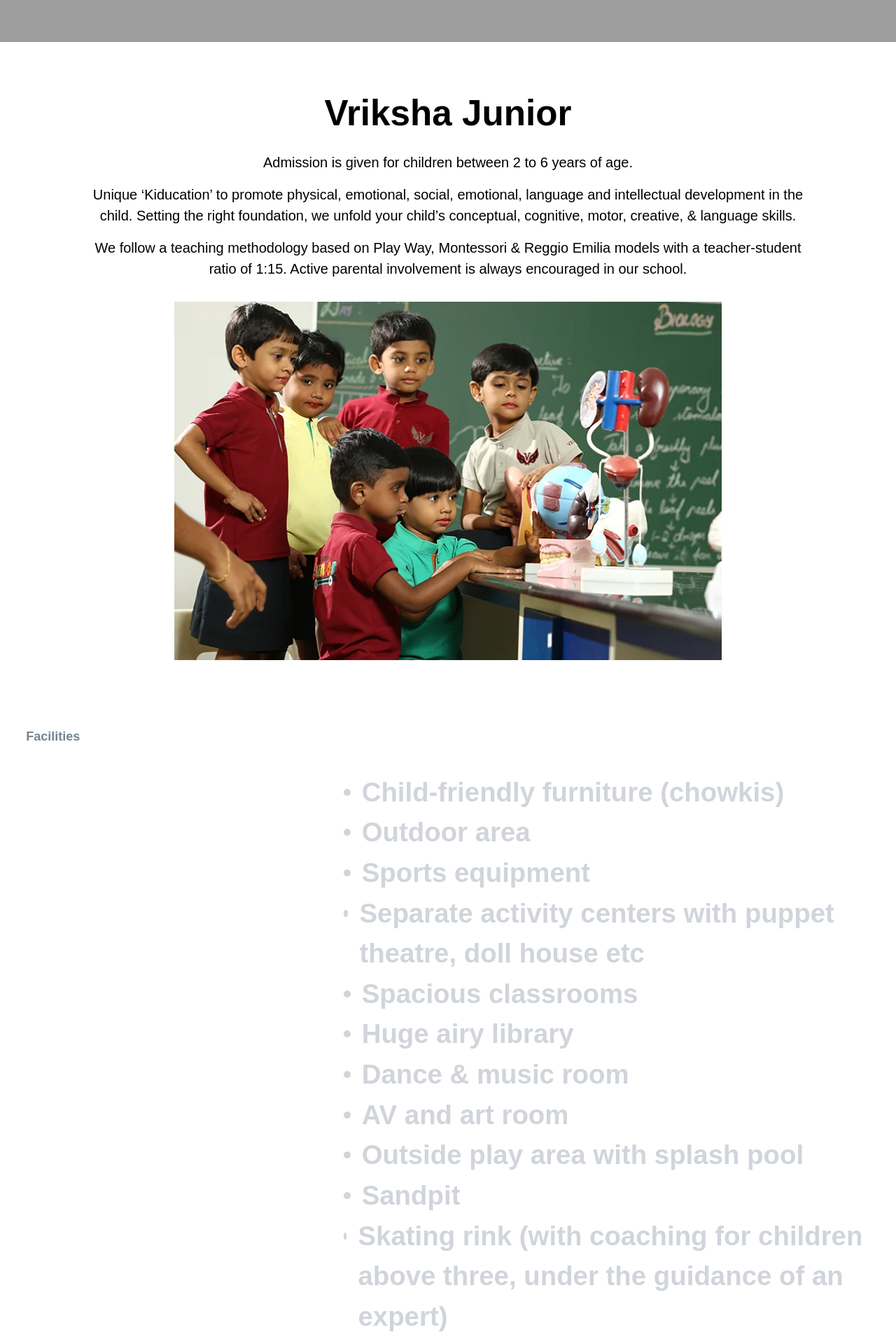
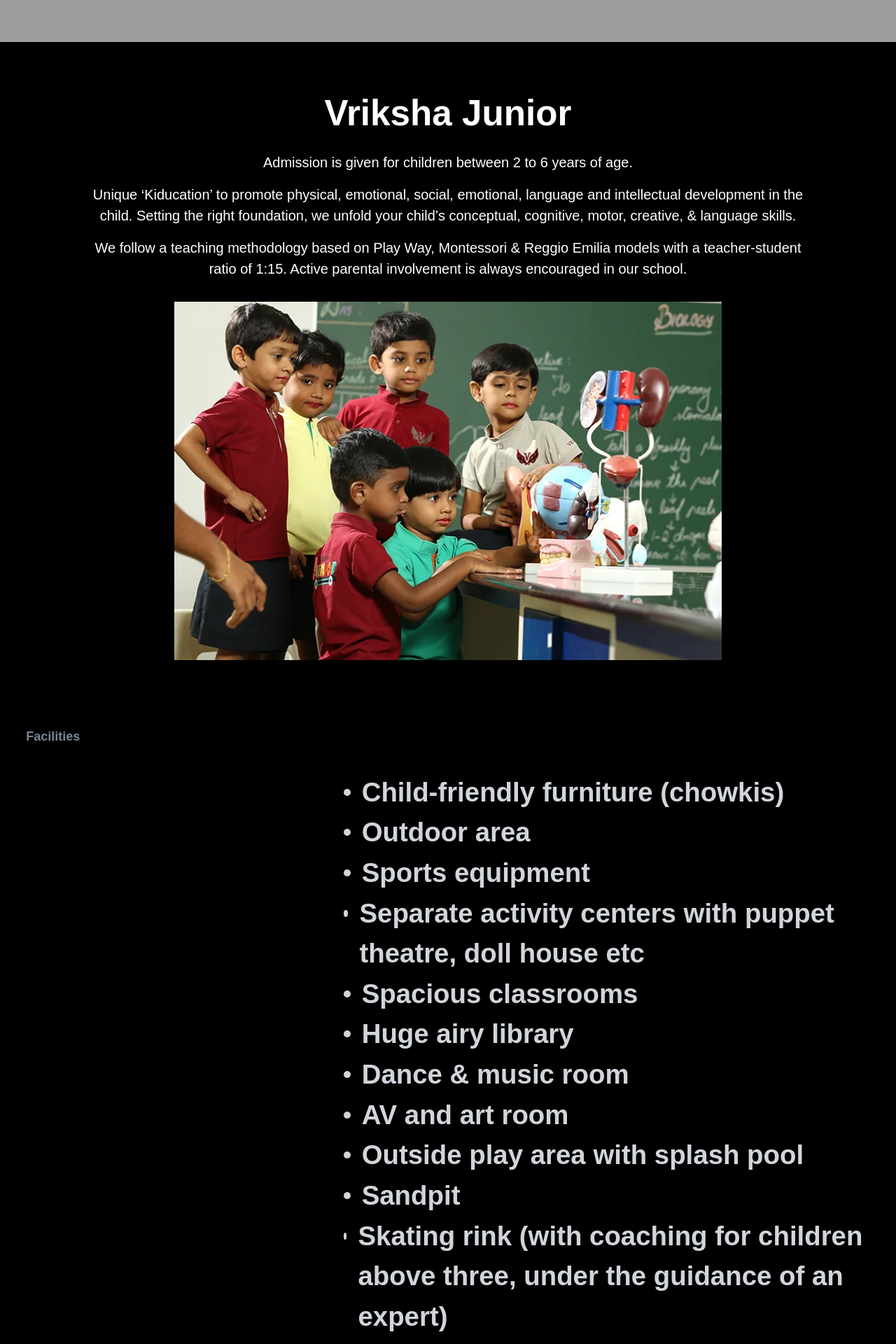
Before and after one commit to Balaji-Pachairaj/vrikshaschool2, a React (Vite) app in the folder frontend/: page /learning in a window 1280 px wide. Shown: the part 1780-3700 px from the top of the page at 70% size. Built offline with nearby package versions, Linux system fonts and the light colour scheme; grey boxes are pictures that could not be loaded.

Commit message:
feat : learning content and all section complete

```diff
--- a/frontend/src/pages/Learning/Facilities.jsx
+++ b/frontend/src/pages/Learning/Facilities.jsx
@@ -23,7 +23,7 @@
       }}
     >
       <span className=" w-[10px] h-[10px] rounded-[50%] bg-gray-300 mt-[1.5rem]"></span>
-      <h1 className=" cursor-pointer text-[3vw] text-gray-300 font-[600] hover:translate-x-[7%] hover:text-black hover:scale-110 duration-500">
+      <h1 className=" cursor-pointer text-[3vw] text-gray-300 font-[600] hover:translate-x-[7%] hover:text-white hover:scale-110 duration-500">
         {text}
       </h1>
     </li>
@@ -80,7 +80,7 @@
   };
 
   return (
-    <div className=" w-full min-h-screen h-fit  bg-[white] flex flex-row justify-evenly items-start font-cabin pt-[10vh] pb-[10vh]">
+    <div className=" w-full min-h-screen h-fit  bg-[black] flex flex-row justify-evenly items-start font-cabin pt-[10vh] pb-[10vh]">
       <div className=" w-[35%] h-full p-4 relative">
         <h1 className=" text-[#758694] text-[18px] font-[600] ">Facilities</h1>
 
--- a/frontend/src/pages/Learning/FacilitiesSection.jsx
+++ b/frontend/src/pages/Learning/FacilitiesSection.jsx
@@ -10,20 +10,20 @@
   const isMobile = useMediaQuery({ maxWidth: 767 });
   return (
     <>
-      <div className=" w-full h-fit bg-white pt-[4rem] flex flex-col items-center">
-        <h1 className=" font-cabin xl:text-[4vw] lg:text-[4.5vw] md:text-[5vw] sm:text-[6vw] text-[6.5vw] text-[black] text-center font-[600] ">
+      <div className=" w-full h-fit bg-black pt-[4rem] flex flex-col items-center">
+        <h1 className=" font-cabin xl:text-[4vw] lg:text-[4.5vw] md:text-[5vw] sm:text-[6vw] text-[6.5vw] text-[white] text-center font-[600] ">
           Vriksha Junior
         </h1>
-        <p className=" ps-8 pe-8  md:max-w-[85%] max-w-[100%] font-cabin lg:text-[20px] md:text-[16px] text-[12px]  text-[black] text-center font-[400] mt-[1rem]">
+        <p className=" ps-8 pe-8  md:max-w-[85%] max-w-[100%] font-cabin lg:text-[20px] md:text-[16px] text-[12px]  text-[white] text-center font-[400] mt-[1rem]">
           Admission is given for children between 2 to 6 years of age.
         </p>
-        <p className=" ps-8 pe-8  md:max-w-[85%] max-w-[100%] font-cabin lg:text-[20px] md:text-[16px] text-[12px]  text-[black] text-center font-[400] mt-[1rem]">
+        <p className=" ps-8 pe-8  md:max-w-[85%] max-w-[100%] font-cabin lg:text-[20px] md:text-[16px] text-[12px]  text-[white] text-center font-[400] mt-[1rem]">
           Unique ‘Kiducation’ to promote physical, emotional, social, emotional,
           language and intellectual development in the child. Setting the right
           foundation, we unfold your child’s conceptual, cognitive, motor,
           creative, & language skills.
         </p>
-        <p className=" ps-8 pe-8  md:max-w-[85%] max-w-[100%] font-cabin lg:text-[20px] md:text-[16px] text-[12px]  text-[black] text-center font-[400] mt-[1rem]">
+        <p className=" ps-8 pe-8  md:max-w-[85%] max-w-[100%] font-cabin lg:text-[20px] md:text-[16px] text-[12px]  text-[white] text-center font-[400] mt-[1rem]">
           We follow a teaching methodology based on Play Way, Montessori &
           Reggio Emilia models with a teacher-student ratio of 1:15. Active
           parental involvement is always encouraged in our school.
@@ -34,6 +34,7 @@
         </div>
       </div>
       {isMobile ? <FacilitiesMobile /> : <Facilities />}
+
     </>
   );
 };
--- a/frontend/src/pages/Learning/LeadCurriculam.jsx
+++ b/frontend/src/pages/Learning/LeadCurriculam.jsx
@@ -94,20 +94,20 @@
 
 const LeadCurriculam = () => {
   return (
-    <div className=" w-full min-h-screen bg-[#d6d6c6] pt-[2rem] pb-[2rem]">
+    <div className=" w-full min-h-screen bg-[black] pt-[2rem] pb-[2rem]">
       <div className=" w-full h-fit flex flex-col items-center mb-[2vh] mt-[3vh]">
-        <h1 className=" font-cabin xl:text-[4vw] lg:text-[4.5vw] md:text-[5vw] sm:text-[6vw] text-[6.5vw] text-[black] text-center font-[600] ">
+        <h1 className=" font-cabin xl:text-[4vw] lg:text-[4.5vw] md:text-[5vw] sm:text-[6vw] text-[6.5vw] text-[white] text-center font-[600] ">
           LEAD Curriculum
         </h1>
         <p className=" ps-8 pe-8  md:max-w-[85%] max-w-[100%] font-cabin lg:text-[20px] md:text-[16px] text-[12px]  text-[blue] text-center font-[400] mt-[1rem]">
           Academic excellence powered by Lead School
         </p>
-        <p className=" ps-8 pe-8  md:max-w-[85%] max-w-[100%] font-cabin lg:text-[20px] md:text-[16px] text-[12px]  text-[black] text-center font-[400] mt-[1rem]">
+        <p className=" ps-8 pe-8  md:max-w-[85%] max-w-[100%] font-cabin lg:text-[20px] md:text-[16px] text-[12px]  text-[white] text-center font-[400] mt-[1rem]">
           Our school has partnered with LEAD School which is an Academic
           Excellence System who towards empowering India by making excellent
           education accessible and affordable to every child.
         </p>
-        <p className=" ps-8 pe-8  italic md:max-w-[85%] max-w-[100%] font-cabin lg:text-[20px] md:text-[16px] text-[12px]  text-[black] text-center font-[400] mt-[1rem]">
+        <p className=" ps-8 pe-8  italic md:max-w-[85%] max-w-[100%] font-cabin lg:text-[20px] md:text-[16px] text-[12px]  text-[white] text-center font-[400] mt-[1rem]">
           They are built on 5 Pillars of Excellence.
         </p>
       </div>
```
